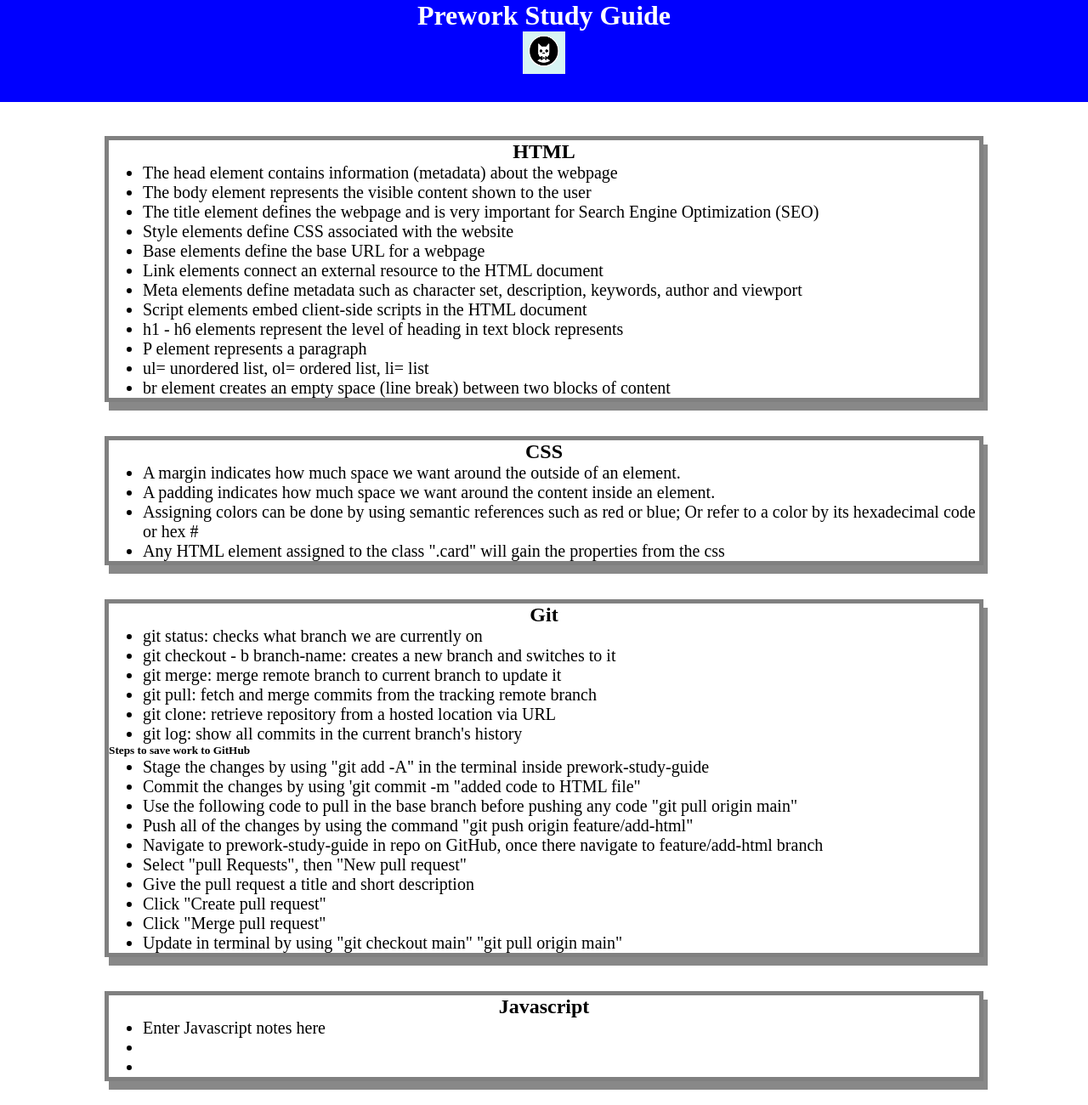
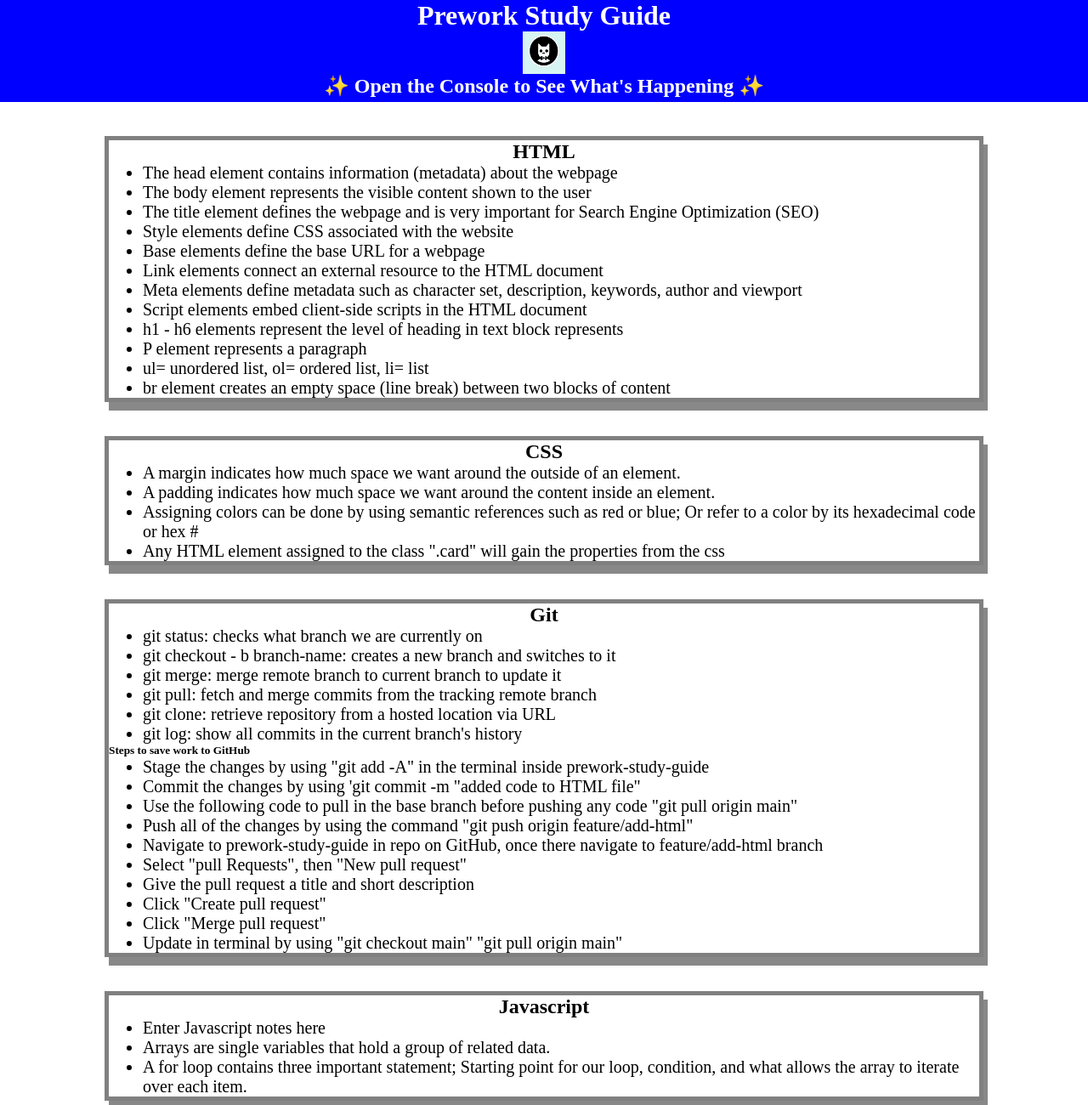
Before and after one commit to cthibodeau09/prework-study-guide, a plain HTML site: page index.html in a window 1280 px wide. Shown: the top 1300 px of the page at 85% size. Drawn offline with Linux system fonts and the light colour scheme.

Commit message:
updated javascript in webpage

```diff
--- /dev/null
+++ b/assets/script.js
@@ -0,0 +1,19 @@
+var topics = ['HTML', 'CSS', 'Git', 'JavaScript'];
+
+for (var x = 0; x < topics.length; x++) {
+  console.log(topics[x]);
+ }
+
+/*
+if (topic === 'HTML') {
+  console.log("Let's study HTML!");
+} else if (topic === 'CSS') {
+  console.log("Let's study CSS!");
+} else if (topic === 'Git') {
+  console.log("Let's study Git!");
+} else if (topic === 'JavaScript') {
+  console.log("Let's study JavaScript!");
+} else {
+  console.log('Please try again!');
+}
+*/
--- a/index.html
+++ b/index.html
@@ -11,6 +11,7 @@
     <header id="header">
       <h1>Prework Study Guide</h1>
       <img src="./assets/bowtie-cat.png" alt="Profile image of cat wearing a bow tie." />
+      <h2>✨ Open the Console to See What's Happening ✨</h2>
     </header>
     <main>
        <section class="card" id="html-section">
@@ -86,8 +87,8 @@
 
         <ul>
           <li>Enter Javascript notes here</li>
-          <li></li>
-          <li></li>
+          <li>Arrays are single variables that hold a group of related data.</li>
+          <li>A for loop contains three important statement; Starting point for our loop, condition, and what allows the array to iterate over each item.</li>
 
         </ul>
 
@@ -97,5 +98,6 @@
     <footer>
       <p>I can code!</p>
     </footer>
+    <script src="./assets/script.js"></script>
   </body>
 </html>
```
Also changed, not shown: 1 other file.
